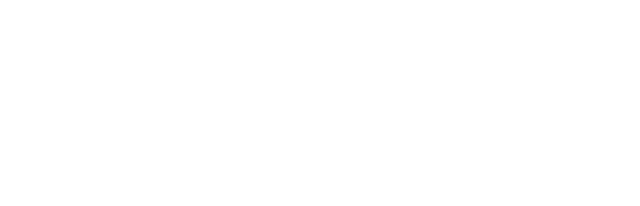
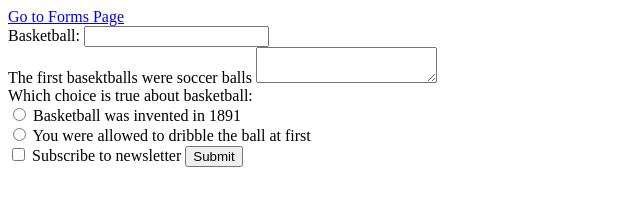
Before and after one commit to JalenPrim/sports-forms, a plain HTML site: page index.html in a window 1280 px wide. Shown: the whole page, without its empty margins (0-640 px from the left). Drawn offline with Linux system fonts and the light colour scheme.

Commit message:
Update index.html

```diff
--- a/index.html
+++ b/index.html
@@ -1,5 +1,29 @@
 
    <html>
-   <head>
-   <title> Sports Form</title>
-   <body>
+<head>
+<title> Sports Form</title>
+<body>
+<a href="forms.html">Go to Forms Page</a>
+<form>
+   <label for="name">Basketball:</label>
+   <input type="text">
+</br>
+     <label for="message">The first basektballs were soccer balls</label>
+   <textarea id="message" name="message"></textarea>
+</br>
+     <label>Which choice is true about basketball:</label><br>
+   <input type="radio" id="red" name="color" value="red">
+   <label for="red">Basketball was invented in 1891</label><br>
+   <input type="radio" id="blue" name="color" value="blue">
+   <label for="blue">You were allowed to dribble the ball at first</label>
+</br>
+     <label for="basketball">
+       <input type="checkbox" id="subscribe" name="subscribe"> Subscribe to newsletter
+   </label>
+
+   <button type="submit">Submit</button>
+
+
+  </form>
+
+</body>
```
